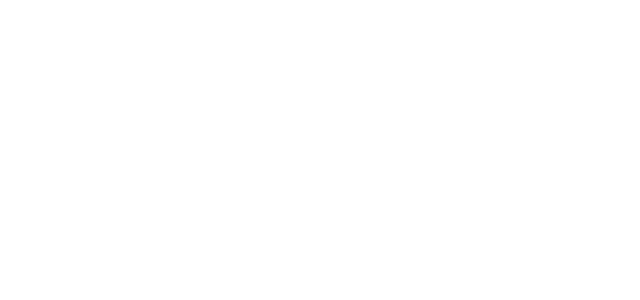
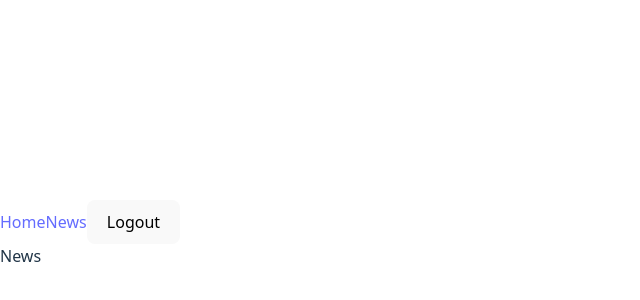
Before and after one commit to anglczbla/news-app-react, a React (Vite) app: page /news in a window 1280 px wide. Before the commit this address had no page. Shown: the part 166-466 px from the top of the page, without its empty margins (0-640 px from the left). Built offline with nearby package versions, Linux system fonts and the light colour scheme.

Commit message:
logic navbar

```diff
--- a/src/App.jsx
+++ b/src/App.jsx
@@ -1,6 +1,8 @@
 import { BrowserRouter, Route, Routes } from "react-router-dom";
 import Home from "./components/Home";
 import Login from "./components/Login";
+import News from "./components/News";
+import ProtectedNavbar from "./components/ProtectedNavbar";
 import AuthProvider from "./context/AuthContext";
 
 function App() {
@@ -8,8 +10,12 @@ function App() {
     <BrowserRouter>
       <AuthProvider>
         <Routes>
-          <Route path="/" element={<Home />} />
           <Route path="/login" element={<Login />} />
+
+          <Route element={<ProtectedNavbar />}>
+            <Route path="/" element={<Home />} />
+            <Route path="/news" element={<News />} />
+          </Route>
         </Routes>
       </AuthProvider>
     </BrowserRouter>
--- a/src/components/Login.jsx
+++ b/src/components/Login.jsx
@@ -1,10 +1,10 @@
-import { useContext, useState } from "react";
+import { useContext, useEffect, useState } from "react";
 import { useNavigate } from "react-router-dom";
 import { AuthContext } from "../context/AuthContext";
 
 const Login = () => {
   const navigate = useNavigate();
-  const { login, logout } = useContext(AuthContext);
+  const { login, admin } = useContext(AuthContext);
   const [formLogin, setFormLogin] = useState({
     email: "",
     password: "",
@@ -25,6 +25,14 @@ const Login = () => {
       alert("sukses");
     }
   };
+
+  useEffect(() => {
+    if (admin) {
+      navigate("/");
+    } else {
+      navigate("/login");
+    }
+  }, [admin]);
 
   return (
     <div>
--- /dev/null
+++ b/src/components/Navbar.jsx
@@ -0,0 +1,16 @@
+import { useContext } from "react";
+import { Link } from "react-router-dom";
+import { AuthContext } from "../context/AuthContext";
+
+const Navbar = () => {
+  const { logout } = useContext(AuthContext);
+  return (
+    <div>
+      <Link to="/">Home</Link>
+      <Link to="/news">News</Link>
+      <button onClick={logout}>Logout</button>
+    </div>
+  );
+};
+
+export default Navbar;
--- /dev/null
+++ b/src/components/News.jsx
@@ -0,0 +1,5 @@
+const News = () => {
+  return <div>News</div>;
+};
+
+export default News;
--- /dev/null
+++ b/src/components/ProtectedNavbar.jsx
@@ -0,0 +1,13 @@
+import { Outlet } from "react-router-dom";
+import Navbar from "./Navbar";
+
+const ProtectedNavbar = () => {
+  return (
+    <div>
+      <Navbar />
+      <Outlet />
+    </div>
+  );
+};
+
+export default ProtectedNavbar;
--- a/src/context/AuthContext.jsx
+++ b/src/context/AuthContext.jsx
@@ -14,6 +14,7 @@ const AuthProvider = ({ children }) => {
         role: "admin",
       };
       localStorage.setItem("admin", JSON.stringify(dataAdmin));
+      setAdmin(dataAdmin);
       return true;
     }
     return false;
```
